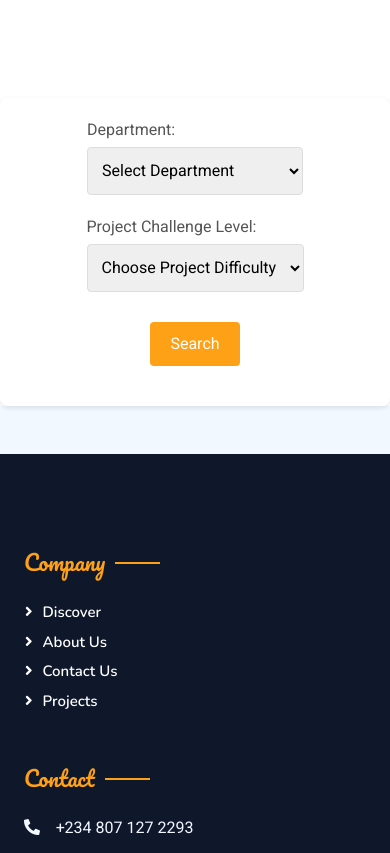
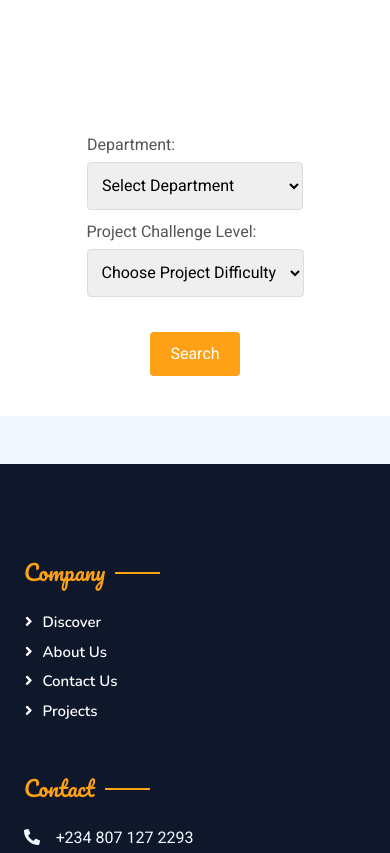
Before and after one commit to MozamVip/falconproject, a plain HTML site: page generateprojecttopic.html in a window 390 px wide. Shown: the part 711-1564 px from the top of the page. Drawn offline with nearby package versions, Linux system fonts and the light colour scheme.

Commit message:
Update generate.css

```diff
--- a/css/generate.css
+++ b/css/generate.css
@@ -4,7 +4,7 @@
     padding: 20px;
     background: #fff;
     border-radius: 8px;
-    box-shadow: 0 2px 5px rgba(0,0,0,0.1);
+    box-shadow: 0 2px 5px rgba(255, 255, 255, 0.1);
 }
 
 h2 {
@@ -117,12 +117,3 @@ button:hover {
         display: flex;
         flex-direction: column;
     }
-
-    .form-group {
-        margin-bottom: 10px;
-    }
-
-    button {
-        margin-top: 10px;
-    }
-}
```
